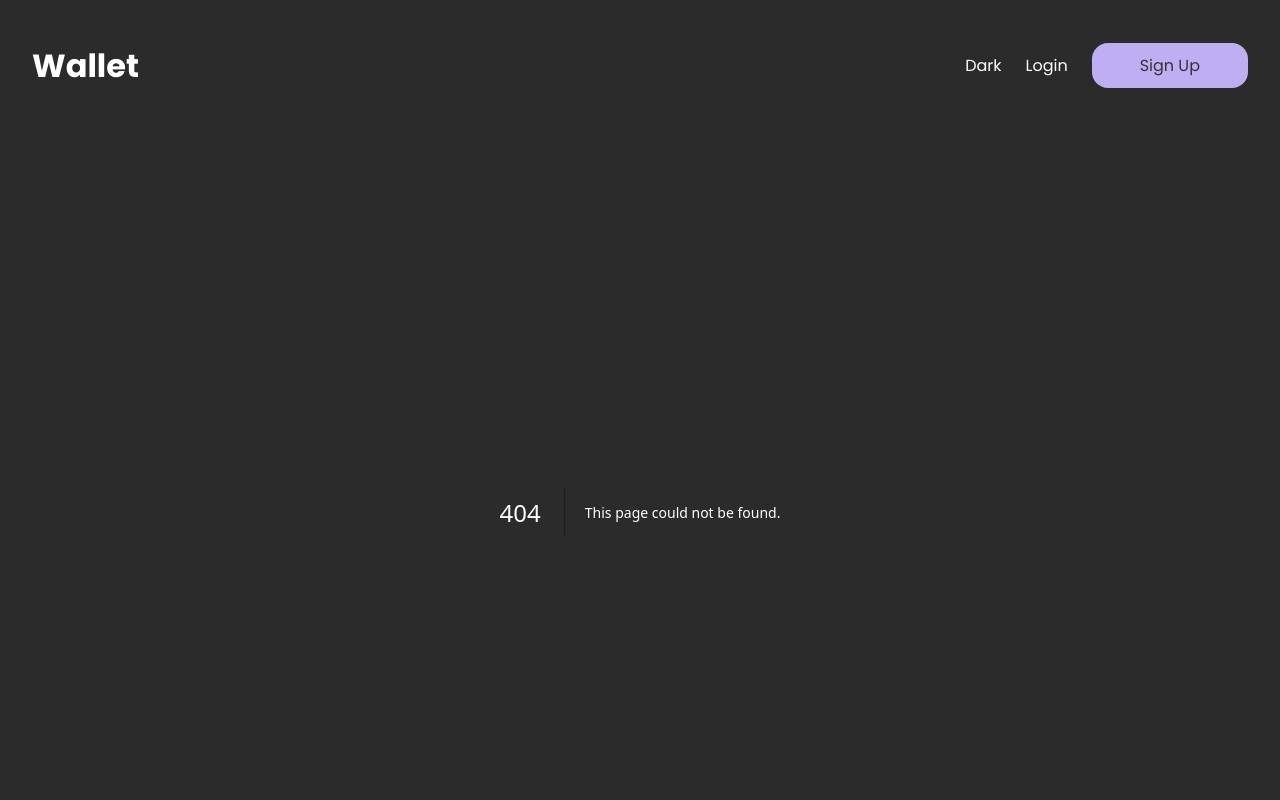
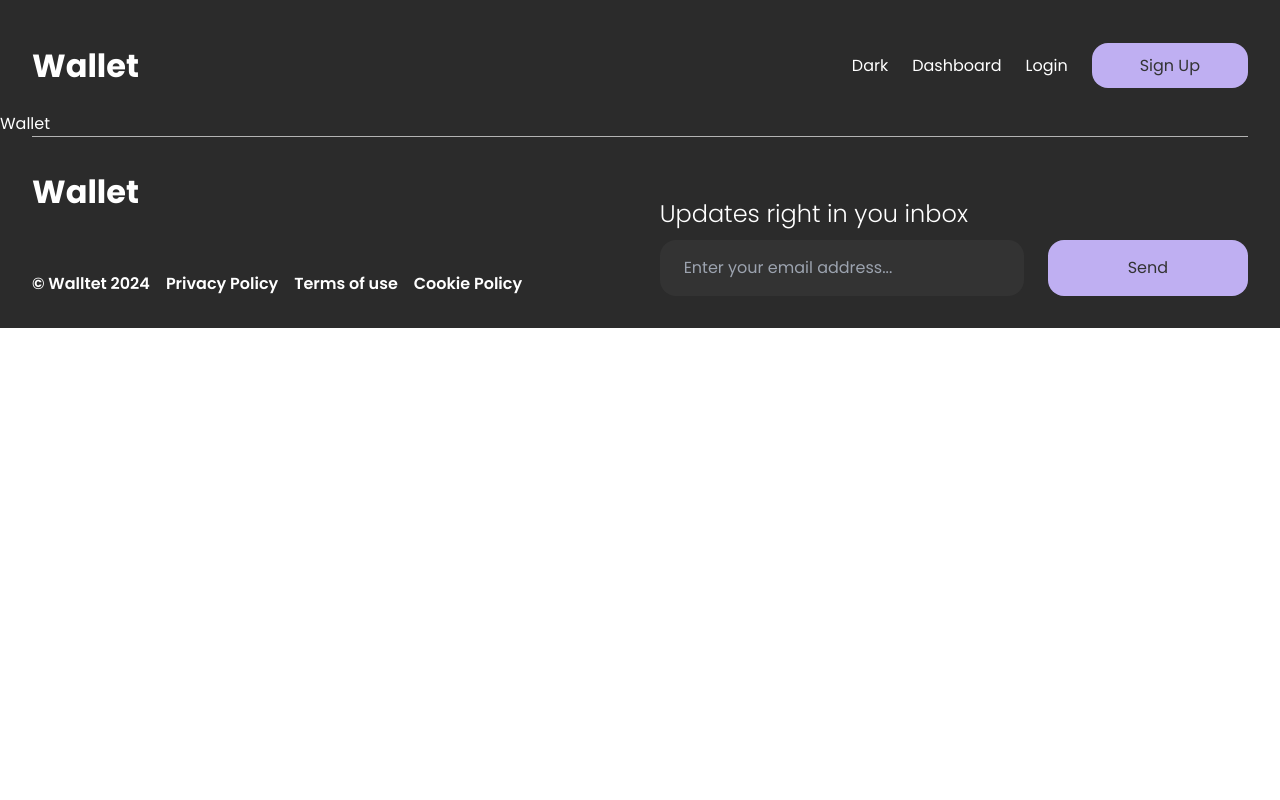
Before and after one commit to the-pro7/next-project, a Next.js app: page /dashboard in a window 1280 px wide. Before the commit this address had no page. Shown: the top 800 px of the page. Built offline with nearby package versions, Linux system fonts and the light colour scheme.

Commit message:
started dashboard

```diff
--- /dev/null
+++ b/src/app/dashboard/dashboard.module.css
@@ -0,0 +1,2 @@
+.container {
+}
--- /dev/null
+++ b/src/app/dashboard/page.tsx
@@ -0,0 +1,12 @@
+import Sidebar from "@/src/components/sidebar/Sidebar";
+import React from "react";
+
+const Dashboard = () => {
+  return (
+    <div>
+      <Sidebar />
+    </div>
+  );
+};
+
+export default Dashboard;
--- a/src/app/layout.tsx
+++ b/src/app/layout.tsx
@@ -4,6 +4,7 @@ import "./globals.css";
 import Navbar from "../components/navbar/Navbar";
 import Footer from "../components/footer/Footer";
 import ThemeProvider from "../context/ThemeProvider";
+import { useRouter } from "next/router";
 
 // const inter = Inter({ subsets: ["latin"] });
 const poppins = Poppins({
@@ -21,6 +22,13 @@ export default function RootLayout({
 }: {
   children: React.ReactNode;
 }) {
+  const router = useRouter();
+  const noLayoutPaths: string[] = ["/dashboard"];
+
+  const shouldNotRenderLayout: boolean = !noLayoutPaths.includes(
+    router.pathname
+  );
+
   return (
     <html lang="en">
       <body className={poppins.className}>
--- a/src/components/navbar/Navbar.tsx
+++ b/src/components/navbar/Navbar.tsx
@@ -12,7 +12,7 @@ export interface Links {
 
 const Navbar = () => {
   const [scrolled, setScrolled] = useState(false);
-  const { theme, toggle } = useTheme();
+  const { theme, toggle } = useTheme()!;
 
   useEffect(() => {
     const handleScroll = () => {
@@ -59,6 +59,9 @@ const Navbar = () => {
             {theme == "dark" ? "Dark" : "Light"}
           </button>
         </li>
+        <li>
+          <Link href="/dashboard">Dashboard</Link>
+        </li>
         {links.map((link: Links) => (
           <li key={link.id}>
             <Link href={link.path} className={styles.link}>
--- /dev/null
+++ b/src/components/sidebar/Sidebar.module.css
@@ -0,0 +1,3 @@
+/* These are sidebar styles */
+.container {
+}
--- /dev/null
+++ b/src/components/sidebar/Sidebar.tsx
@@ -0,0 +1,15 @@
+import { useTheme } from "@/src/context/ThemeProvider";
+import React from "react";
+import styles from "./Sidebar.module.css";
+
+const Sidebar = () => {
+  //   const { theme, toggle } = useTheme()!;
+
+  return (
+    <aside>
+      <div className={styles.logo}>Wallet</div>
+    </aside>
+  );
+};
+
+export default Sidebar;
```
